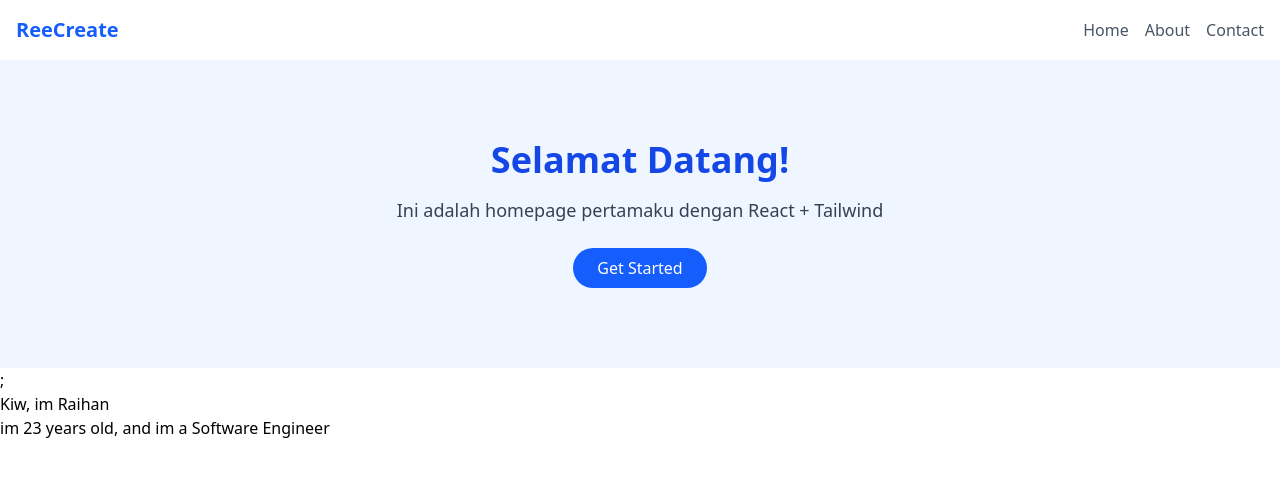
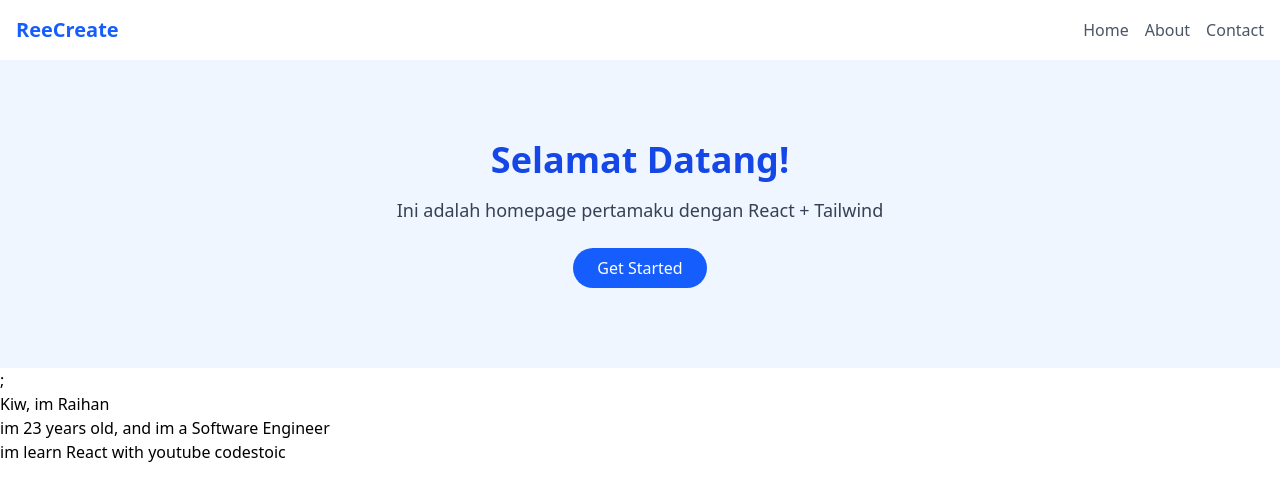
Before and after one commit to rehanzhaky/ReactVite-Mastery, a React (Vite) app: page / in a window 1280 px wide. Shown: the top 500 px of the page. Built offline with nearby package versions, Linux system fonts and the light colour scheme.

Commit message:
mod: Immutability of Props

```diff
--- a/src/App.jsx
+++ b/src/App.jsx
@@ -1,18 +1,23 @@
-import React from 'react'
-import Navbar from './components/Navbar'
-import Hero from './components/Hero'
-import Props from './components/Props'
-import DestructuringProps from './components/DestructuringProps'
+import React from "react";
+import Navbar from "./components/Navbar";
+import Hero from "./components/Hero";
+import Props from "./components/Props";
+import DestructuringProps from "./components/DestructuringProps";
+import ImmutabilityOfProps from "./components/ImmutabilityOfProps";
 
 const App = () => {
   return (
     <>
-        <Navbar />
-        <Hero />
-        <Props name="Raihan" message="Kiw, im " />
-        <DestructuringProps age="23" job="Software Engineer"/>
+      <Navbar />
+      <Hero />
+      {/* Apa itu Props */}
+      <Props name="Raihan" message="Kiw, im " />
+      {/* Merubah cara menulis props dengan lebih simple */}
+      <DestructuringProps age="23" job="Software Engineer" />
+      {/* Props bersifat immutable, tidak dapat di reassigned */}
+      <ImmutabilityOfProps learn="React" with="codestoic" />
     </>
-  )
-}
+  );
+};
 
-export default App
+export default App;
--- /dev/null
+++ b/src/components/ImmutabilityOfProps.jsx
@@ -0,0 +1,15 @@
+import React from "react";
+
+const ImmutabilityOfProps = (props) => {
+    // uncomment untuk melihat error
+    // props.learn = "Javascript"
+  return (
+    <div>
+      <h1>
+        im learn {props.learn} with youtube {props.with}
+      </h1>
+    </div>
+  );
+};
+
+export default ImmutabilityOfProps;
```
Also changed, not shown: src/components/DestructuringProps.jsx (+8 -6 lines).
